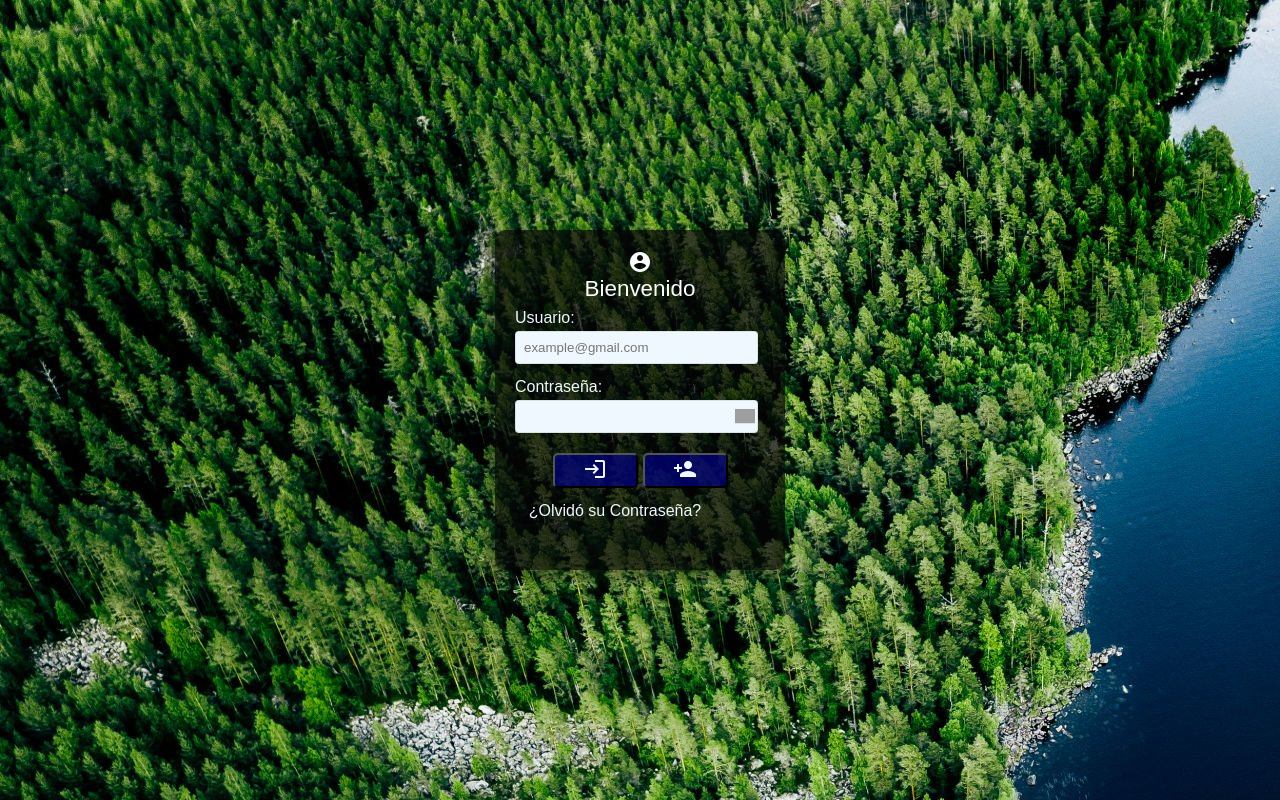
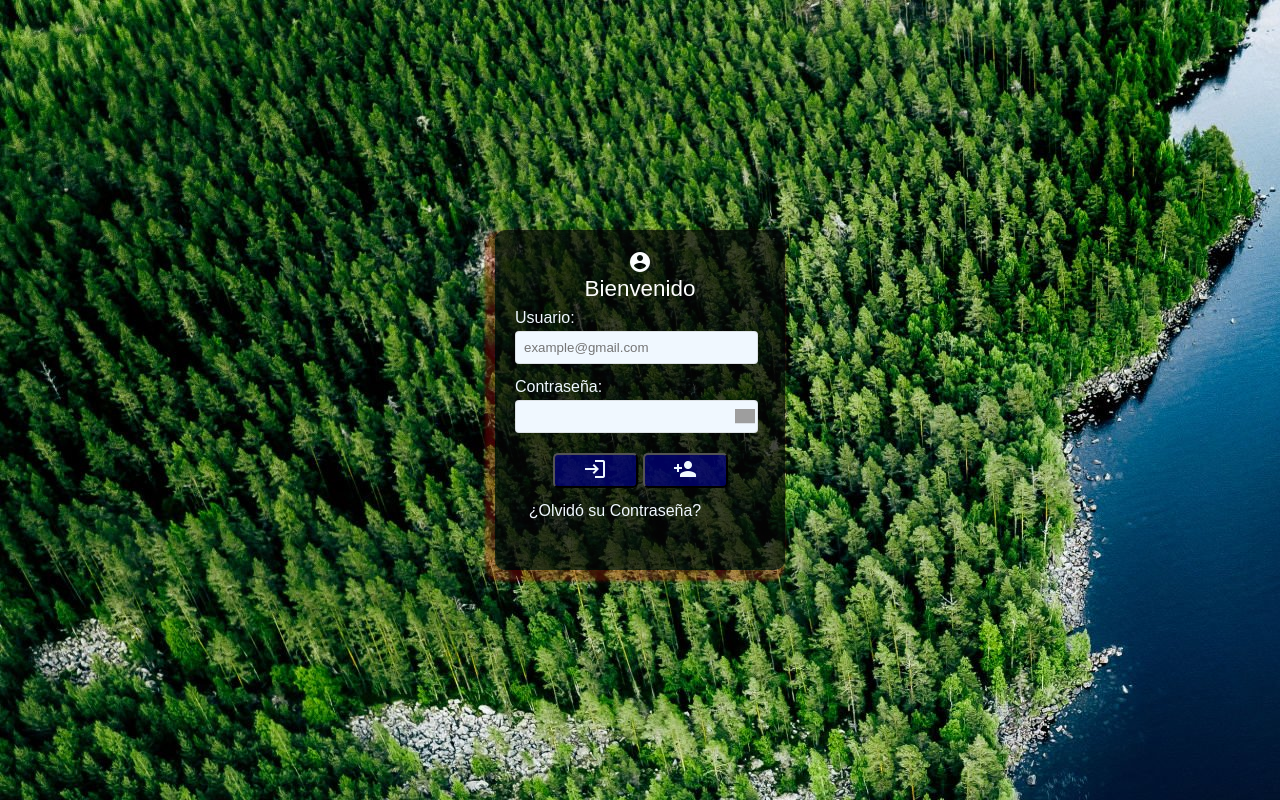
Before and after one commit to Henry-Tercero-MH/Sistema-OCR_IS, a React (Create React App) app: page / in a window 1280 px wide. Built offline with nearby package versions, Linux system fonts and the light colour scheme; grey boxes are pictures that could not be loaded.

Commit message:
se cambio el color de fondo del login

```diff
--- a/src/Login/Login.css
+++ b/src/Login/Login.css
@@ -21,7 +21,7 @@ body {
   background-color: rgba(5, 5, 5, 0.7);
   padding: 20px;
   border-radius: 10px;
-  box-shadow: -0.3125rem 0.375rem 0.20625rem 5px #06060640; /* Sombra */
+  box-shadow: -0.3125rem 0.375rem 0.20625rem 5px #eb060640; /* Sombra */
 }
 
 .login-container h2 {
```
